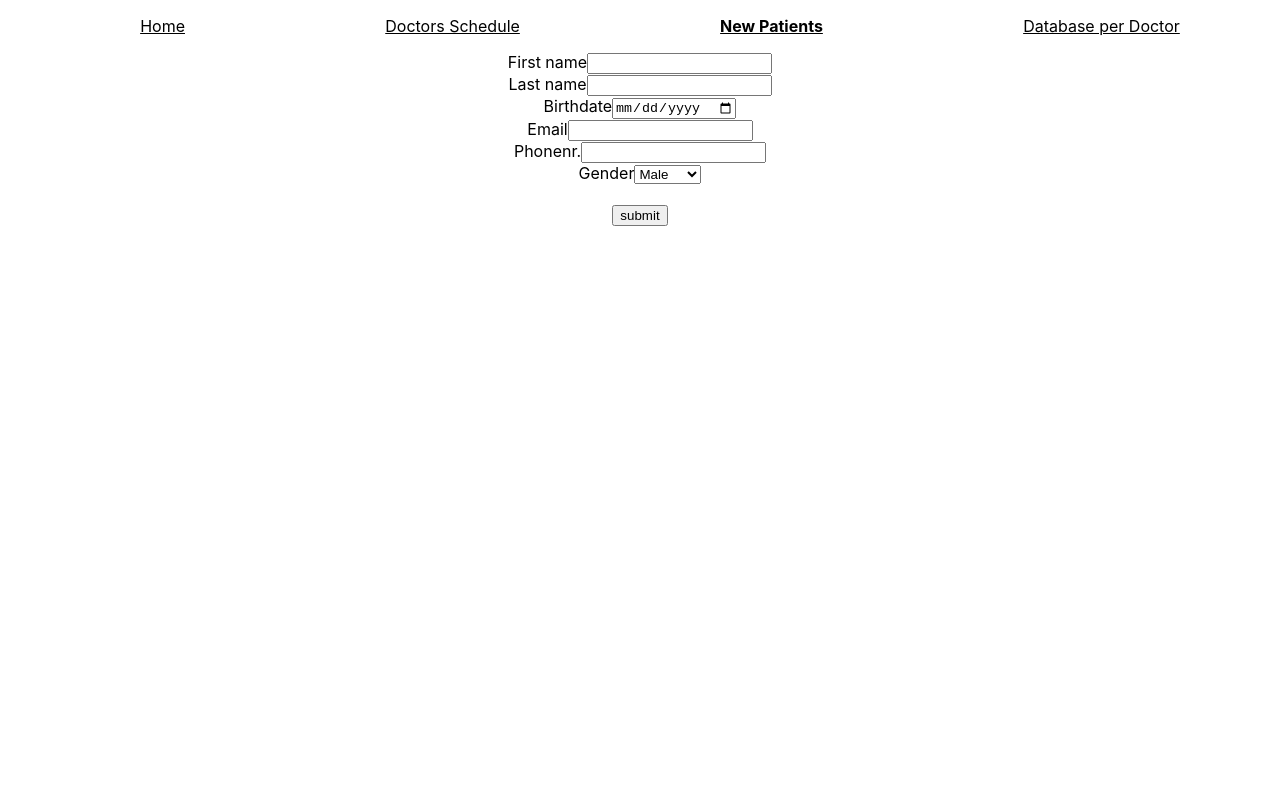
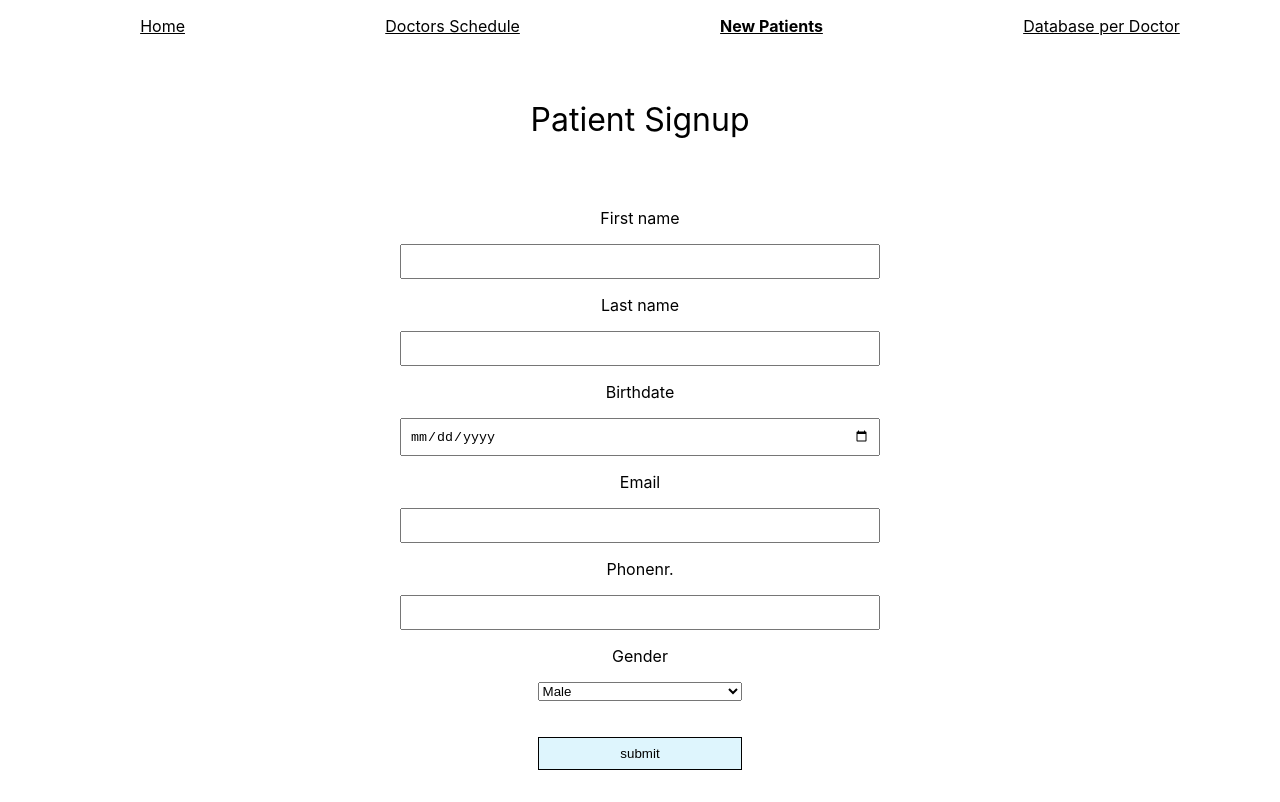
Before and after one commit to Cherfez/practice-assessment-1, a React (Create React App) app: page /signup in a window 1280 px wide. Built offline with nearby package versions, Linux system fonts and the light colour scheme.

Commit message:
finishing SignUp forms

```diff
--- /dev/null
+++ b/src/components/SignUp.css
@@ -0,0 +1,24 @@
+form {
+  width: 40%;
+  display: inline-flex;
+  flex-direction: column;
+}
+
+input {
+  padding: 0.5rem;
+  margin: 1rem;
+  display: inline;
+}
+
+select {
+  width: 40%;
+  align-self: center;
+  margin-top: 1rem;
+}
+
+input[type="submit"] {
+  width: 40%;
+  align-self: center;
+  background-color: rgb(222, 245, 253);
+  border: 1px solid black;
+}
--- a/src/components/SignUp.js
+++ b/src/components/SignUp.js
@@ -1,4 +1,5 @@
 import React, { useState } from "react";
+import "./SignUp.css";
 
 export default function SignUp() {
   const [firstName, setFirstName] = useState("");
@@ -23,9 +24,11 @@ export default function SignUp() {
 
   return (
     <div>
+      <h1>Patient Signup</h1>
       <form onSubmit={submitHandle}>
-        <label>First name</label>
+        <label className="l1">First name</label>
         <input
+          className="i1"
           type="text"
           value={firstName}
           onChange={event => {
@@ -33,45 +36,45 @@ export default function SignUp() {
             setFirstName(event.target.value);
           }}
         />{" "}
-        <br />
-        <label>Last name</label>
+        <label className="l2">Last name</label>
         <input
+          className="i2"
           type="text"
           value={lastName}
           onChange={event => {
             setLastName(event.target.value);
           }}
         />{" "}
-        <br />
-        <label>Birthdate</label>
+        <label className="l3">Birthdate</label>
         <input
+          className="i3"
           type="date"
           value={dateOfBirth}
           onChange={event => {
             setDateOfBirth(event.target.value);
           }}
         />{" "}
-        <br />
-        <label>Email</label>
+        <label className="l4">Email</label>
         <input
+          className="i4"
           type="email"
           value={email}
           onChange={event => {
             setEmail(event.target.value);
           }}
         />{" "}
-        <br />
-        <label>Phonenr.</label>
+        <label className="l5">Phonenr.</label>
         <input
+          className="i5"
           type="number"
           value={phone}
           onChange={event => {
             setPhone(event.target.value);
           }}
         />{" "}
-        <br />
-        <label>Gender</label>
+        <label className="l6">Gender</label>
         <select
+          className="i6"
           value={gender}
           onChange={event => {
             setGender(event.target.value);
@@ -82,7 +85,6 @@ export default function SignUp() {
           <option value="other">Other</option>
         </select>
         <br />
-        <br />
         <input type="submit" value="submit" />
       </form>
       <p>{succesMessage}</p>
```
